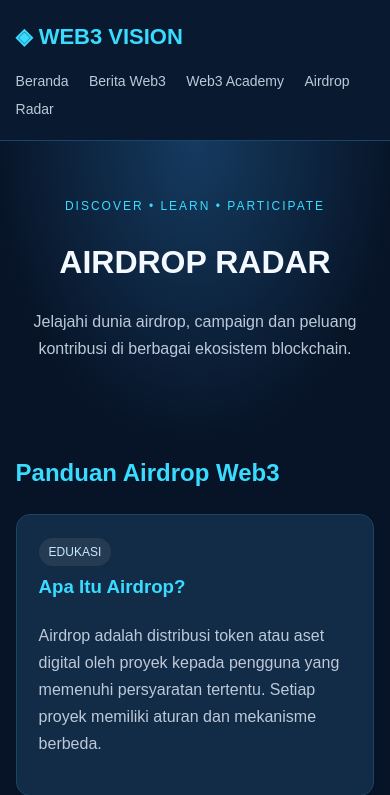
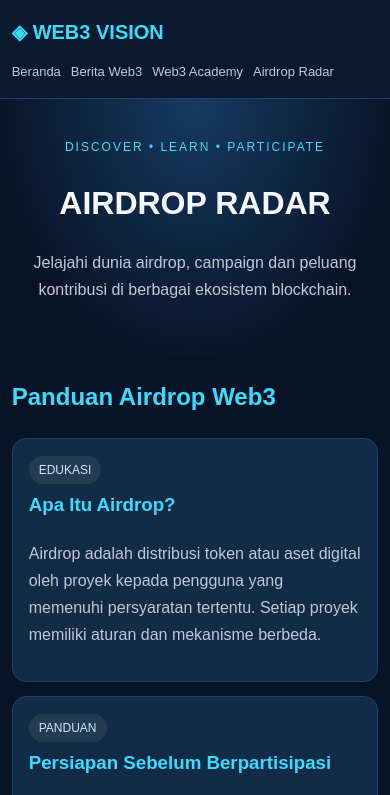
Before and after one commit to lukiirwansyah76-bot/lukiirwansyah76-bot.github.io, a website: page airdrop.html in a window 390 px wide. Shown: the top 795 px of the page. Drawn offline with Linux system fonts and the light colour scheme.

Commit message:
Add mobile responsive styles to airdrop.html

```diff
--- a/airdrop.html
+++ b/airdrop.html
@@ -36,6 +36,54 @@ h2{color:#39dcff}
 .warning{background:#302719;border-left:4px solid #ffbd55;border-radius:8px;padding:18px;color:#ffe0a8;margin-top:25px}
 footer{margin-top:40px;padding:25px;text-align:center;background:#091a30;color:#9aacc0}
 .btn{display:inline-block;background:#39dcff;color:#071326;text-decoration:none;padding:10px 18px;border-radius:8px;font-weight:bold}
+
+/* MOBILE RESPONSIVE */
+@media (max-width: 600px) {
+  .wrap {
+    width: 94%;
+  }
+
+  header {
+    padding: 15px 0;
+  }
+
+  .logo {
+    font-size: 20px;
+  }
+
+  nav {
+    display: flex;
+    flex-wrap: wrap;
+    gap: 10px;
+  }
+
+  nav a {
+    margin-right: 0;
+    font-size: 13px;
+  }
+
+  .hero {
+    padding: 38px 12px;
+  }
+
+  h1 {
+    font-size: 32px;
+  }
+
+  .item {
+    padding: 16px;
+    margin: 14px 0;
+  }
+
+  .warning {
+    padding: 14px;
+  }
+
+  footer {
+    padding: 20px 12px;
+    font-size: 13px;
+  }
+}
 </style>
 <script async src="https://pagead2.googlesyndication.com/pagead/js/adsbygoogle.js?client=ca-pub-3795917704079662" crossorigin="anonymous"></script>
 </head>
```
